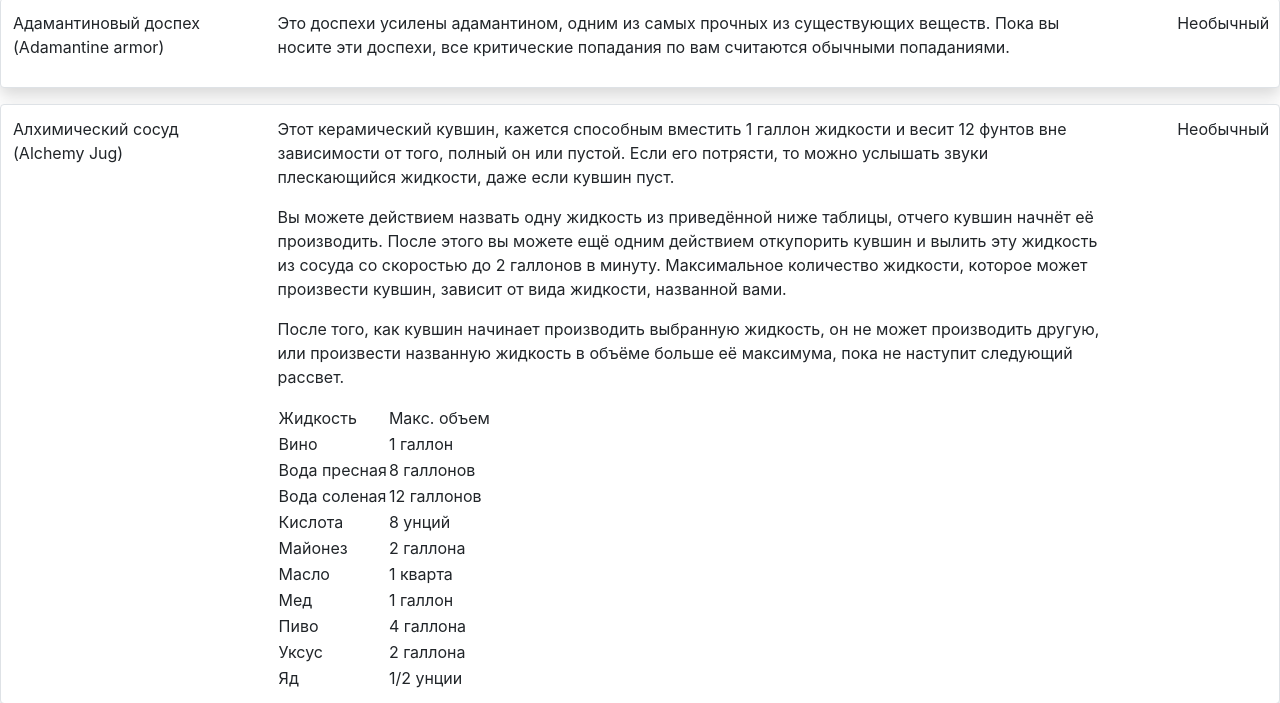
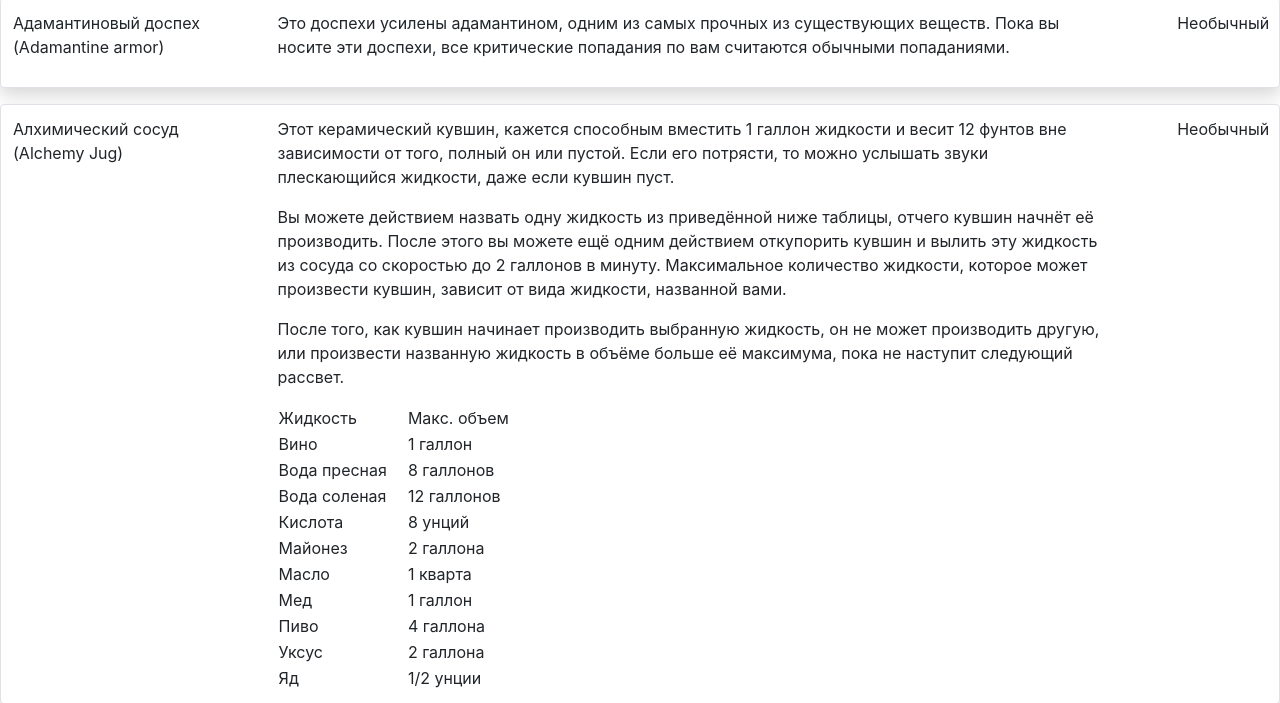
Before and after one commit to kusochek/itemsJS, a website built with webpack: page index.html in a window 1280 px wide. Shown: the part 100-803 px from the top of the page. Built offline with nearby package versions, Linux system fonts and the light colour scheme.

Commit message:
style.css

```diff
--- a/index.html
+++ b/index.html
@@ -6,6 +6,7 @@
 
     <!-- Bootstrap CSS -->
     <link rel="stylesheet" href="https://stackpath.bootstrapcdn.com/bootstrap/4.4.1/css/bootstrap.min.css" integrity="sha384-Vkoo8x4CGsO3+Hhxv8T/Q5PaXtkKtu6ug5TOeNV6gBiFeWPGFN9MuhOf23Q9Ifjh" crossorigin="anonymous">
+    <link rel="stylesheet" href="/dist/style.css">
     <script src="https://code.jquery.com/jquery-3.4.1.slim.min.js" integrity="sha384-J6qa4849blE2+poT4WnyKhv5vZF5SrPo0iEjwBvKU7imGFAV0wwj1yYfoRSJoZ+n" crossorigin="anonymous"></script>
     <script src="https://cdn.jsdelivr.net/npm/popper.js@1.16.0/dist/umd/popper.min.js" integrity="sha384-Q6E9RHvbIyZFJoft+2mJbHaEWldlvI9IOYy5n3zV9zzTtmI3UksdQRVvoxMfooAo" crossorigin="anonymous"></script>
     <script src="https://stackpath.bootstrapcdn.com/bootstrap/4.4.1/js/bootstrap.min.js" integrity="sha384-wfSDF2E50Y2D1uUdj0O3uMBJnjuUD4Ih7YwaYd1iqfktj0Uod8GCExl3Og8ifwB6" crossorigin="anonymous"></script>
```
Also changed, not shown: dist/style.css (added).
